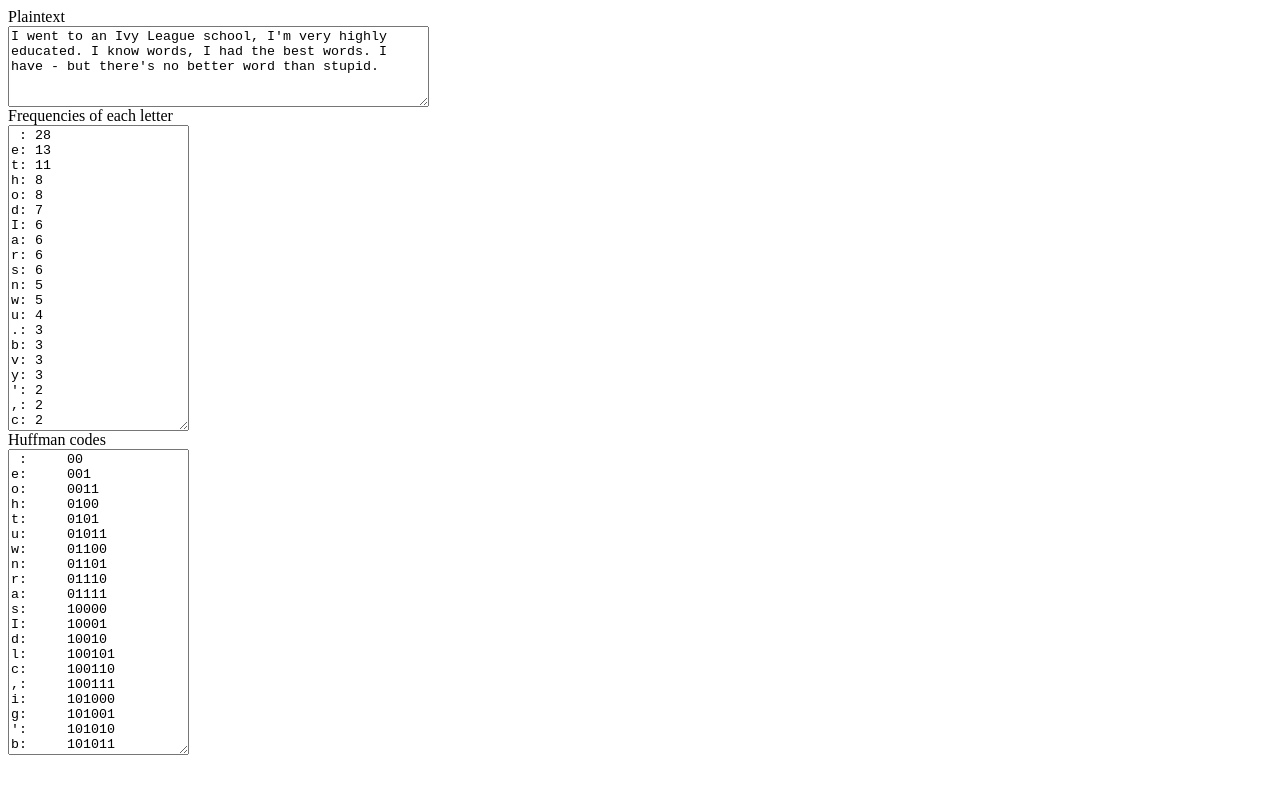
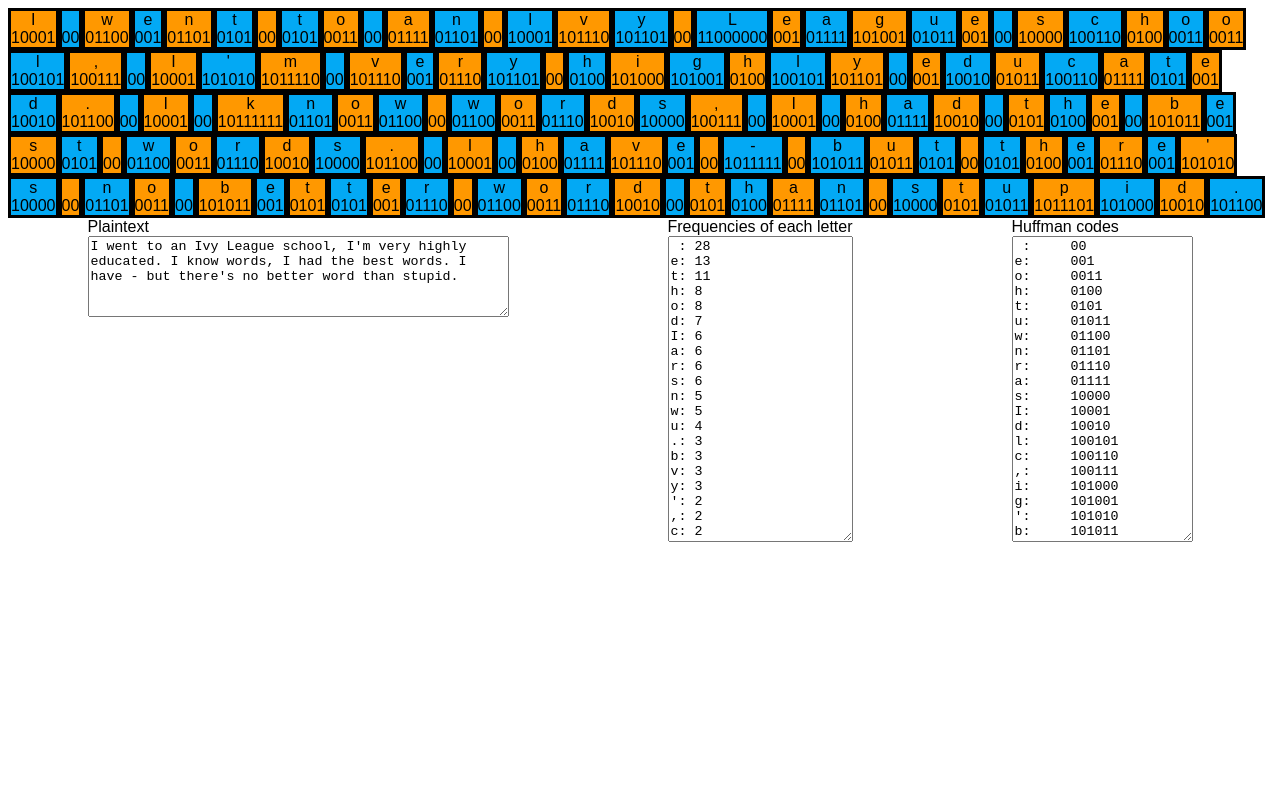
Before and after one commit to samrussell/huffman_demo, a plain HTML site: page index.html in a window 1280 px wide. Drawn offline with Linux system fonts and the light colour scheme.

Commit message:
Restyled and got text showing up live

```diff
--- a/index.html
+++ b/index.html
@@ -1,6 +1,40 @@
 <html>
   <head>
     <title>Huffman coding demo</title>
+    <style>
+      body {
+        font-family: arial;
+      }
+      .container {
+        display: flex;
+        flex-flow: row wrap;
+        justify-content: space-around;
+      }
+      .container div {
+        display: flex;
+        flex-flow: column;
+      }
+      #visualCodes {
+        display: flex;
+        flex-flow: row wrap;
+      }
+      .visualCode {
+        display: flex;
+        flex-direction: column;
+        justify-content: flex-end;
+        border-style: solid;
+        border-width: 0.2em;
+      }
+      .visualCode:nth-child(odd) {
+        background-color: #FF9800; // orange 500
+      }
+      .visualCode:nth-child(even) {
+        background-color: #03A9F4; // light blue 500
+      }
+      .visualCode span {
+        text-align: center;
+      }
+    </style>
     <script src="js/jquery-3.3.1.min.js"></script>
     <script>
       var sortCounts = function(a, b){
@@ -56,6 +90,7 @@
 
         if(counts.length < 2){
           $("#codes").val("");
+          $("#visualCodes").empty();
           return;
         }
 
@@ -88,6 +123,22 @@
           codes.map(x => (x.symbol + ":").padEnd(7, " ") + x.code)
             .join("\n")
         );
+
+        var codeMap = new Map();
+        codes.forEach(function(code){
+          codeMap[code.symbol] = code.code;
+        });
+
+        // this is going to be quite churny, should come up with a better way of managing this
+        // i can see a refactor for each event bubbling one change
+        // although refreshing the huffman codes means we might need to at least update half of the stuff here
+        // but shouldn't need to kill the whole contents of it
+        $("#visualCodes").empty();
+        $("#plaintext").val().split("").forEach(function(char){
+          $("#visualCodes").append(
+            $("<div class=\"visualCode\"><span>" + char + "</span><span>" + codeMap[char] + "</span></div>")
+          );
+        });
       };
 
       var calculateCounts = function(numbers){
@@ -144,6 +195,11 @@
   </head>
   <body>
     <div>
+      <div id="visualCodes">
+      </div>
+    </div>
+    <div class="container">
+      <div>
         Plaintext<br />
         <textarea id="plaintext" cols=50 rows=5>I went to an Ivy League school, I'm very highly educated. I know words, I had the best words. I have - but there's no better word than stupid.</textarea>
       </div>
@@ -163,5 +219,6 @@
         Huffman codes<br />
         <textarea id="codes" cols=20, rows=20></textarea>
       </div>
+    </div>
   </body>
 </html>
```
Lines whose indentation alone changed are shown as unchanged.
